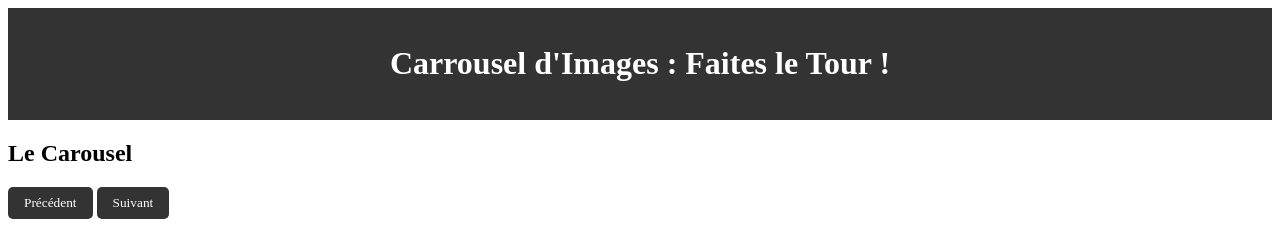
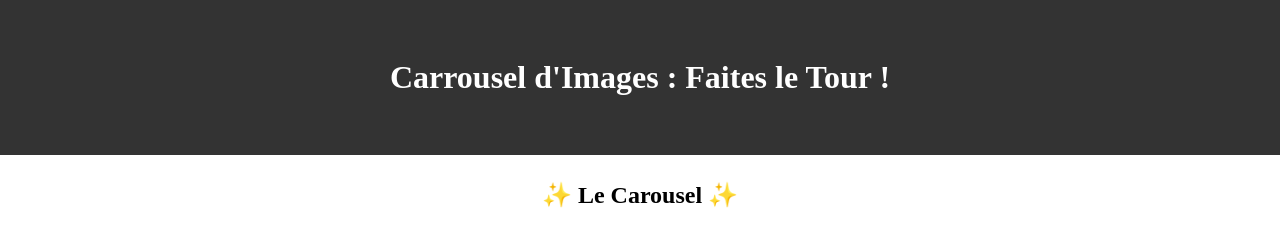
Before and after one commit to LucasAliasElvennope/Carousel_js, a plain HTML site: page index.html in a window 1280 px wide. Shown: the top 232 px of the page. Drawn offline with Linux system fonts and the light colour scheme; grey boxes are pictures that could not be loaded.

Commit message:
feat : title centered in the header and subtitle centered in the middle of the page

```diff
--- a/index.html
+++ b/index.html
@@ -11,11 +11,11 @@
 </head>
 <body>
   <header id="header">
-    <h1>Carrousel d'Images : Faites le Tour !</h1>
+    <h1 id="title">Carrousel d'Images : Faites le Tour !</h1>
   </header>
   <main>
     <section id="container">
-      <h2>Le Carousel</h2>
+      <h2 id="subtitle">✨ Le Carousel ✨</h2>
       <button id="previous">Précédent</button>
       <button id="next">Suivant</button>
       <ul id="carousel">
--- a/sass/base/_base.scss
+++ b/sass/base/_base.scss
@@ -1,3 +1,27 @@
 body {
-font-family: "Roboto Slab", serif;
+    display: flex;
+    flex-direction: column;
+    min-height: 100vh;
+    font-family: "Roboto Slab", serif;
+    margin: 0;
+    padding: 0;
 }
+
+#title {
+    display: flex;
+    justify-content: center;
+    align-items: center;
+    text-align: center;
+    font-size: 2rem;
+    min-height: 10vh;
+}
+
+#subtitle {
+    font-size: 1.5rem;
+    display: flex;
+    justify-content: center;
+    align-items: center;
+    text-align: center;
+    font-size: 1.5rem;
+    min-height: 5vh;
+}
```
Also changed, not shown: css/style.css, 1 other file.
